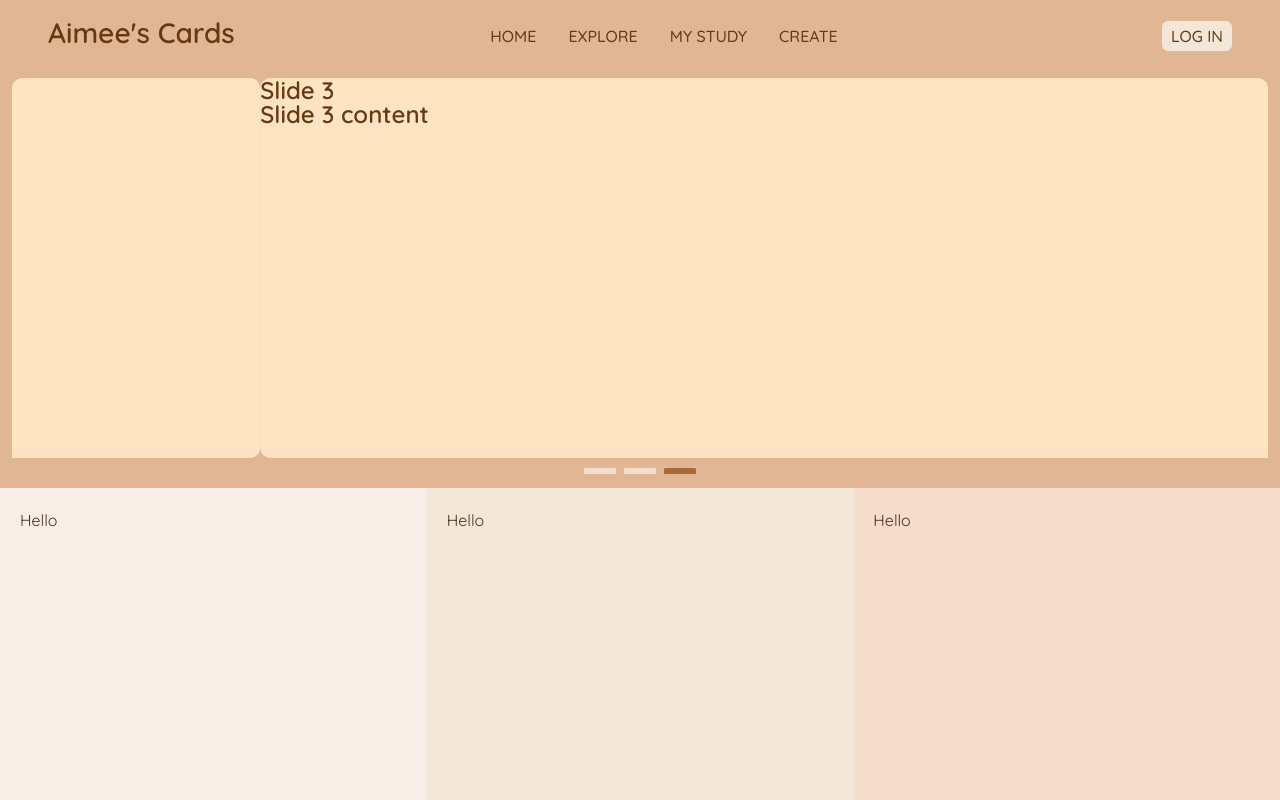
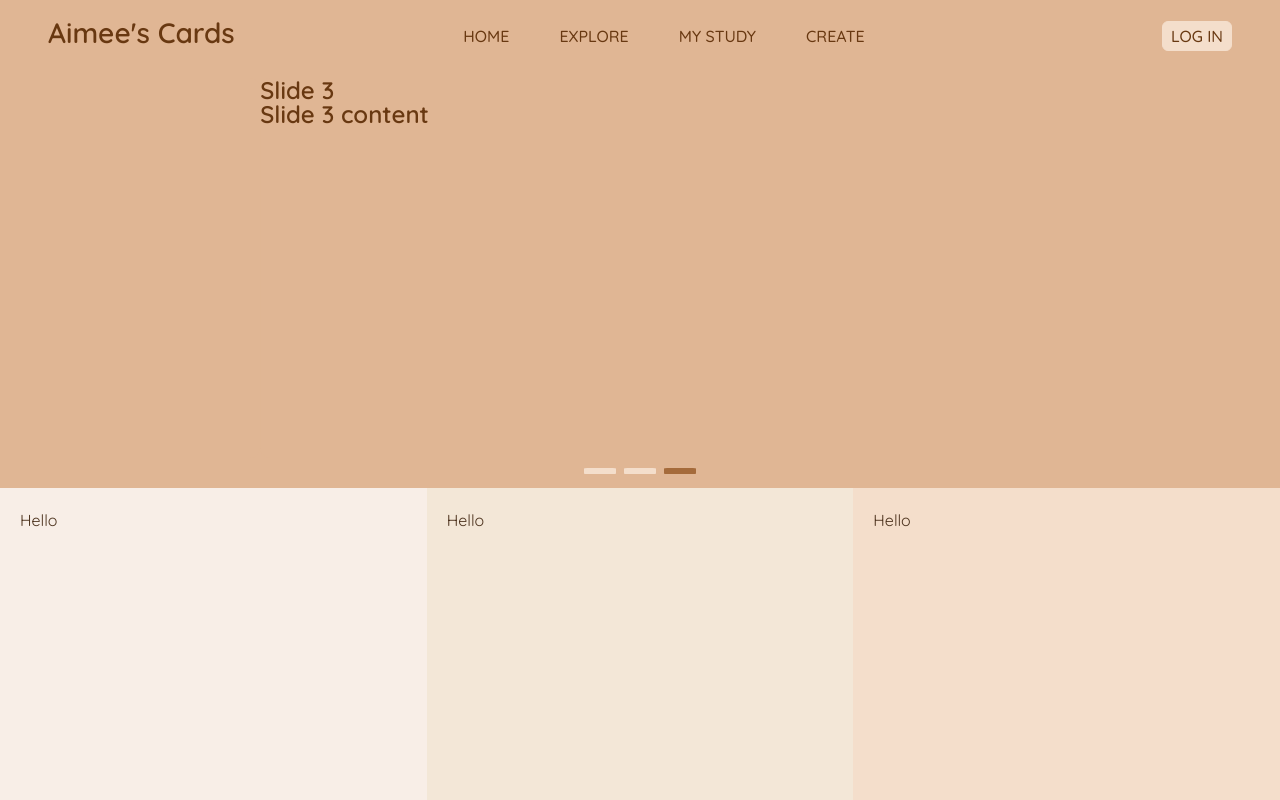
Before and after one commit to AimeeHa/Flashcards, a React (Vite) app in the folder flashcard-react/: page / in a window 1280 px wide. Shown: the top 800 px of the page. Built offline with nearby package versions, Linux system fonts and the light colour scheme.

Commit message:
use pointer-events to fix hover issue of overlap divs in navbar.css

```diff
--- a/flashcard-react/src/Navbar.css
+++ b/flashcard-react/src/Navbar.css
@@ -30,10 +30,10 @@
 }
 
 #login {
-  border: #f3e7d7 1px solid;
+  border: #f4decb 1px solid;
   border-radius: 6px;
   padding: 2px 8px;
-  background-color: #f3e7d7;
+  background-color: #f4decb;
   text-decoration: none;
   color: #683811;
   font-weight: 500;
@@ -53,6 +53,7 @@
   flex-direction: row;
   gap: 32px;
   justify-content: center;
+  pointer-events: none;
 }
 
 .navButton {
@@ -60,12 +61,14 @@
   color: #683811;
   font-weight: 500;
   font-size: 16px;
+  padding: 2px 8px;
+  border: transparent 1px solid;
+  pointer-events: auto;
 }
 
 .navButton:hover {
   color: #683811;
-  border: #f3e7d7 1px solid;
-  background-color: #f3e7d7;
+  border: #f4decb 1px solid;
+  background-color: #f4decb;
   border-radius: 6px;
-  padding: 2px 8px;
 }
--- a/flashcard-react/src/Slideshow.css
+++ b/flashcard-react/src/Slideshow.css
@@ -15,7 +15,7 @@
   min-height: 380px;
   width: 100%;
   border-radius: 10px;
-  background-color: bisque;
+  background-color: #e0b694;
 }
 
 /* Buttons */
```
